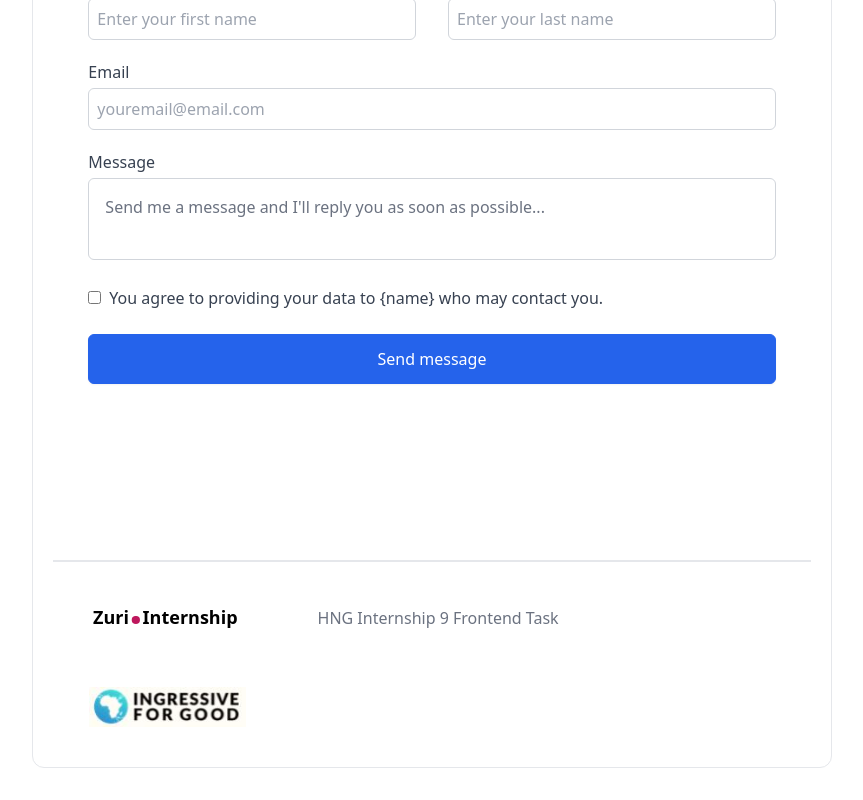
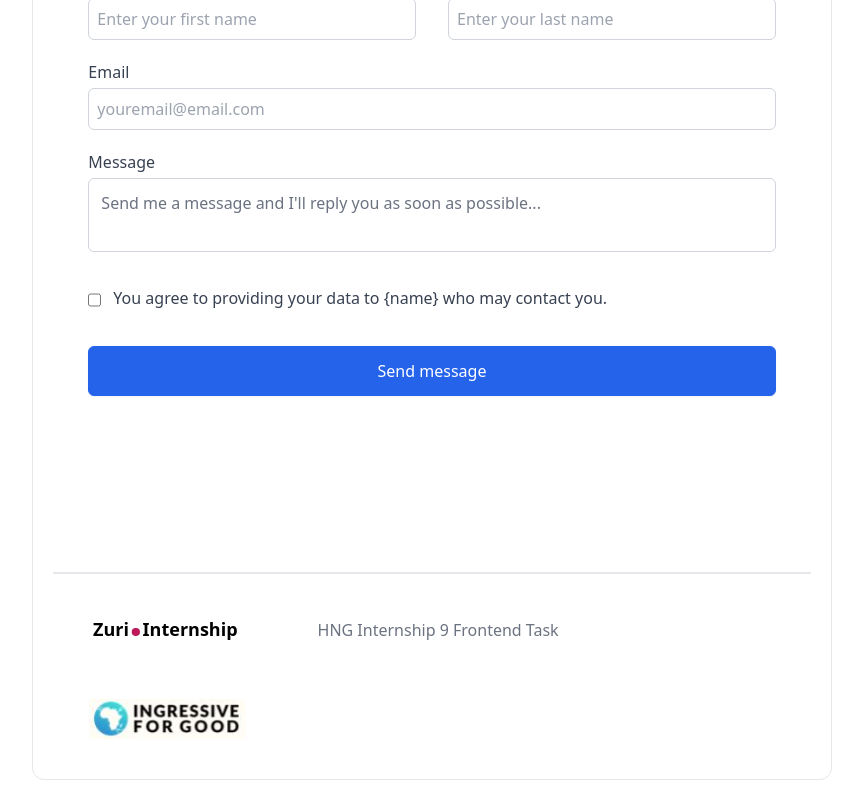
Before and after one commit to alabiabiodun/Linktree-App, a React (Create React App) app: page /contact in a window 1280 px wide. Shown: the part 287-1087 px from the top of the page, without its empty margins (208-1071 px from the left). Built offline with nearby package versions, Linux system fonts and the light colour scheme.

Commit message:
Updates on components

```diff
--- a/src/components/Contact.jsx
+++ b/src/components/Contact.jsx
@@ -22,12 +22,12 @@ const Contact = () => {
         </div>
         <div id='container_message' className='mt-5'>
           <label for="message" className='text-md text-gray-700 font-medium leading-6'>Message</label>
-          <textarea id='message' name="comment" className='w-full p-4 border border-5 border-gray-300 text-md text-gray-500 rounded-md mt-1 font-normal resize-none leading-6'>
+          <textarea id='message' name="comment" className='w-full h-full p-3 border border-5 border-gray-300 text-md text-gray-500 rounded-md mt-1 font-normal resize-none leading-6'>
             Send me a message and I'll reply you as soon as possible...
           </textarea>
         </div>
-        <div id='container_checkbox' className='mt-5'>
-          <input id="checkbox" name="checkbox_base" type="checkbox" className='cursor-pointer w-100 border border-gray-100 bg-white-400'/>
+        <div id='container_checkbox' className='mt-5 flex flex-row gap-1'>
+          <input id="checkbox" name="checkbox_base" type="checkbox" className='cursor-pointer w-100 h-11 border border-gray-100 bg-white-400'/>
           <label for="checkbox" className='w-100 p-2 text-md text-gray-700 font-normal leading-6 rounded-md'>{`You agree to providing your data to {name} who may contact you.`}</label>
         </div>
         <div id='container_button' className='mt-6'>
@@ -36,7 +36,7 @@ const Contact = () => {
           </button>
         </div>
       </form>
-      <div id='footer2' className='flex items-left justify-center border-t-2 border-gray-200 mt-20 w-100'>
+      <div id='footer2' className='flex flex-col items-left justify-center border-t-2 border-gray-200 mt-20 w-100'>
         <div className='flex flex-wrap gap-10 w-100 p-3 m-2'>
           <h5 className='pl-5 pr-5 text-lg font-semibold text-center'>Zuri<small className='text-5xl text-pink-700'>.</small>Internship</h5>
           <h5 className='pl-5 pr-5 text-md text-center text-gray-500 mt-6'>HNG Internship 9 Frontend Task</h5>
--- a/src/components/Linktree.jsx
+++ b/src/components/Linktree.jsx
@@ -3,9 +3,15 @@ import React from 'react'
 export const Linktree = () => {
   return (
     <div id='container' className='flex flex-col justify-center items-center border border-5 p-5 mt-5 mb-5 lg:ml-60 lg:mr-60 lg:mt-10 lg:mb-5 sm:m-10 md:m-20 rounded-xl w-100 h-100 bg-white-200'>
-        <div className='w-full pr-5'>
-            <img src='./icon/icon1.png' alt='share_icon' className='w-10 h-10 float-right hover:scale-[1.2]' />
-          </div>
+        <div className='w-full sm:pr-6 md:pr-10 lg:pr-20'>
+          <picture>
+            <source media="(max-width:480px)" srcset="./icon/icon2.png" />
+            <source media="(max-width:769px)" srcset="./icon/icon2.png" />
+            <source media="(max-width:1280px)" srcset="./icon/icon1.png" />
+            <img src="./icon/icon1.png" alt="icon" className='w-10 h-10 float-right hover:scale-[1.1]' />
+          </picture>
+          {/* <img src='./icon/icon1.png' alt='icon' className='w-10 h-10 float-right hover:scale-[1.2]' /> */}
+        </div>
         <div id='container_profile' className='hover:scale-[1.05]'>
             <img id='profile__img' src='./img/alabiabiodun.jpg' alt='profile_pix' className='w-50 h-40 rounded-full'  />
             <h5 id='twitter' className='text-center text-black-200 font-semibold p-2'>@AlabiAbiodun_O</h5>
```
